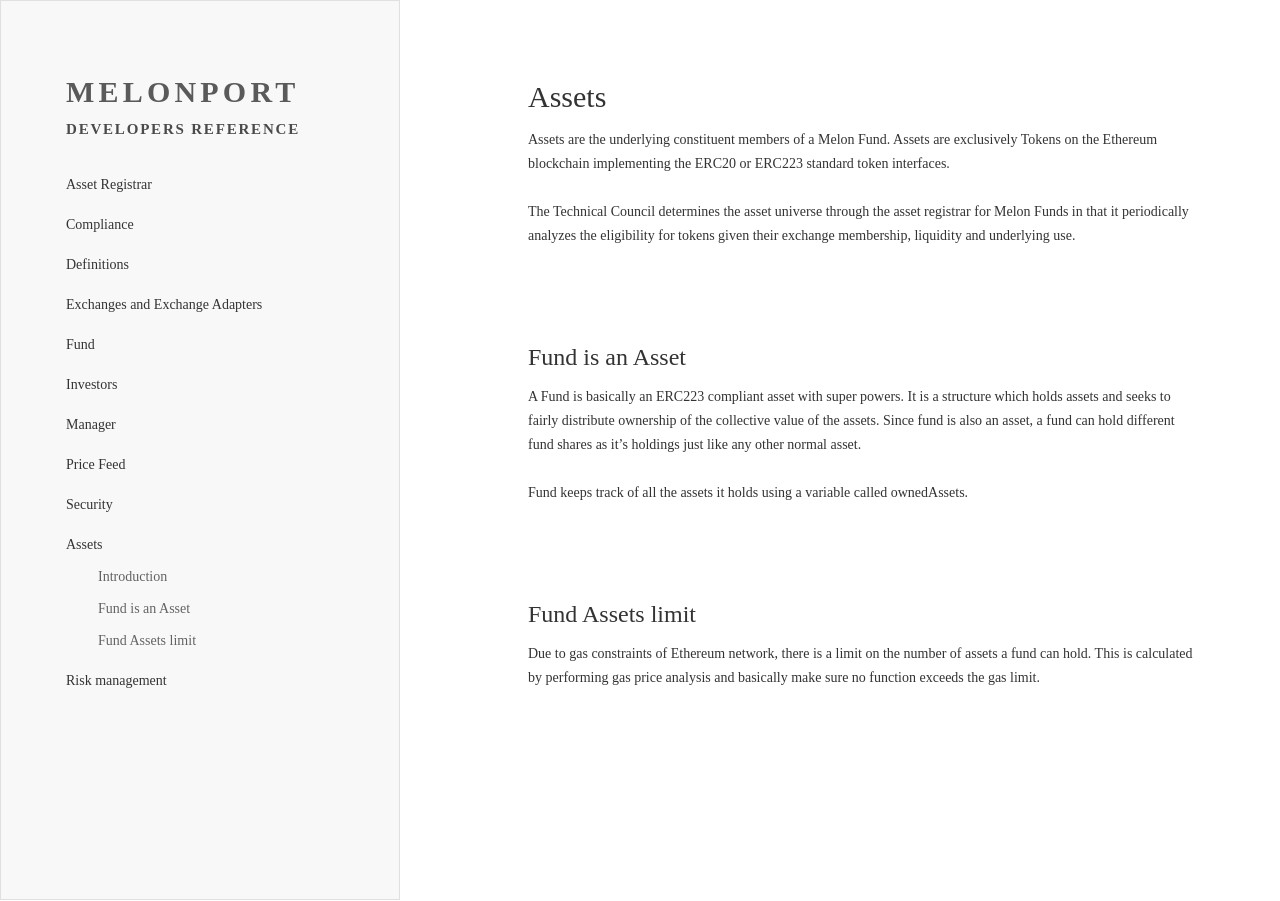
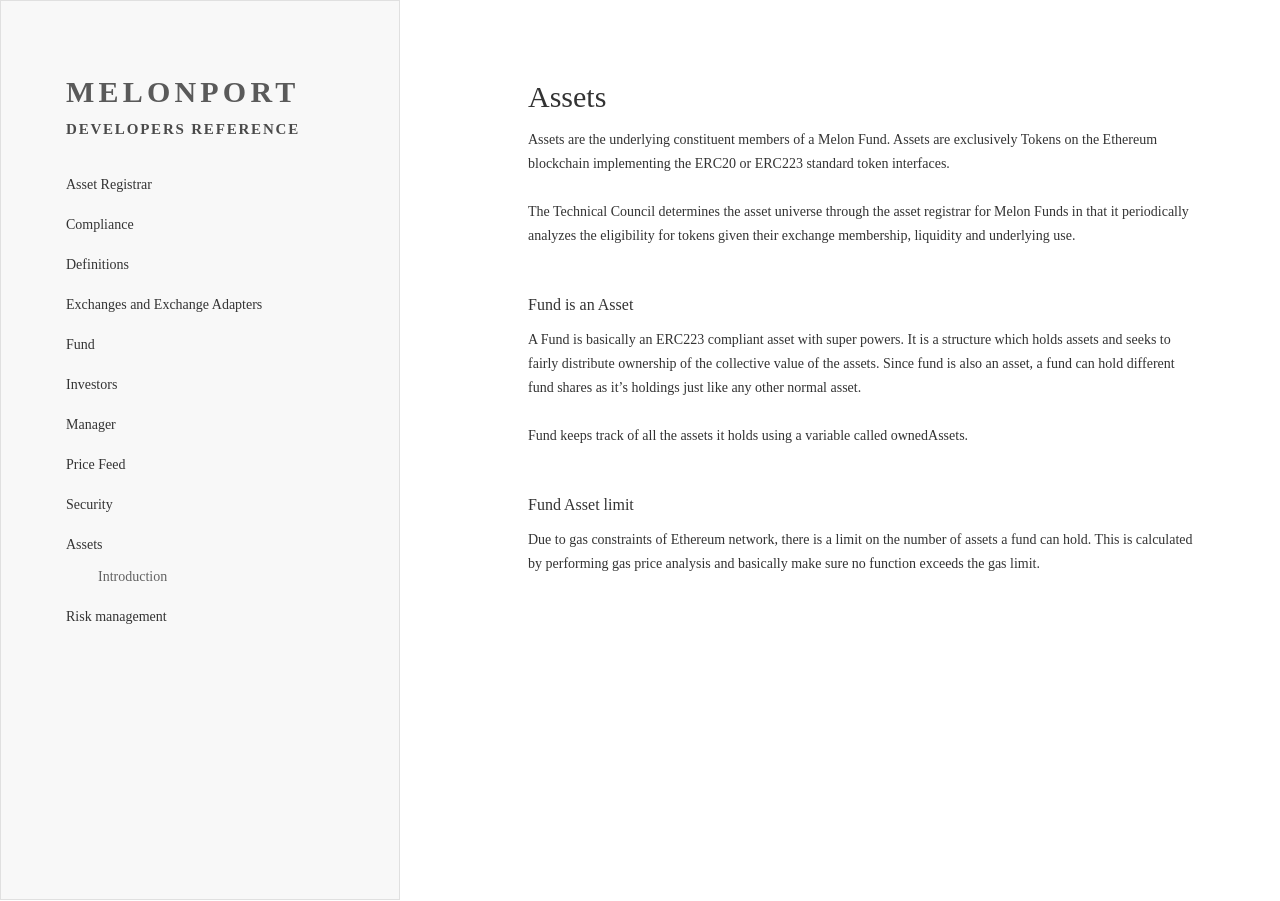
Before and after one commit to melonproject-archive/documentation, a Jekyll site: the page built from chapters/asset.md, in a window 1280 px wide. Built offline with Jekyll 4.4.1, drawn with Linux system fonts in a browser that asks for light colours; our own code applies the rules of GitHub Pages for plain Markdown files.

Commit message:
Fix formatting on asset.md

```diff
--- a/chapters/asset.md
+++ b/chapters/asset.md
@@ -4,12 +4,12 @@ Assets are the underlying constituent members of a Melon Fund. Assets are exclus
 
 The Technical Council determines the asset universe through the [asset registrar](https://github.com/melonproject/documentation/blob/first-draft/chapters/asset_registrar.md) for Melon Funds in that it periodically analyzes the eligibility for tokens given their exchange membership, liquidity and underlying use.
 
-## Fund is an Asset
+#### Fund is an Asset
 
 A Fund is basically an ERC223 compliant asset with super powers. It is a structure which holds assets and seeks to fairly distribute ownership of the collective value of the assets. Since fund is also an asset, a fund can hold different fund shares as it's holdings just like any other normal asset.
 
 Fund keeps track of all the assets it holds using a variable called ownedAssets.
 
-## Fund Assets limit
+#### Fund Asset limit
 
 Due to gas constraints of Ethereum network, there is a limit on the number of assets a fund can hold. This is calculated by performing gas price analysis and basically make sure no function exceeds the gas limit.
```
